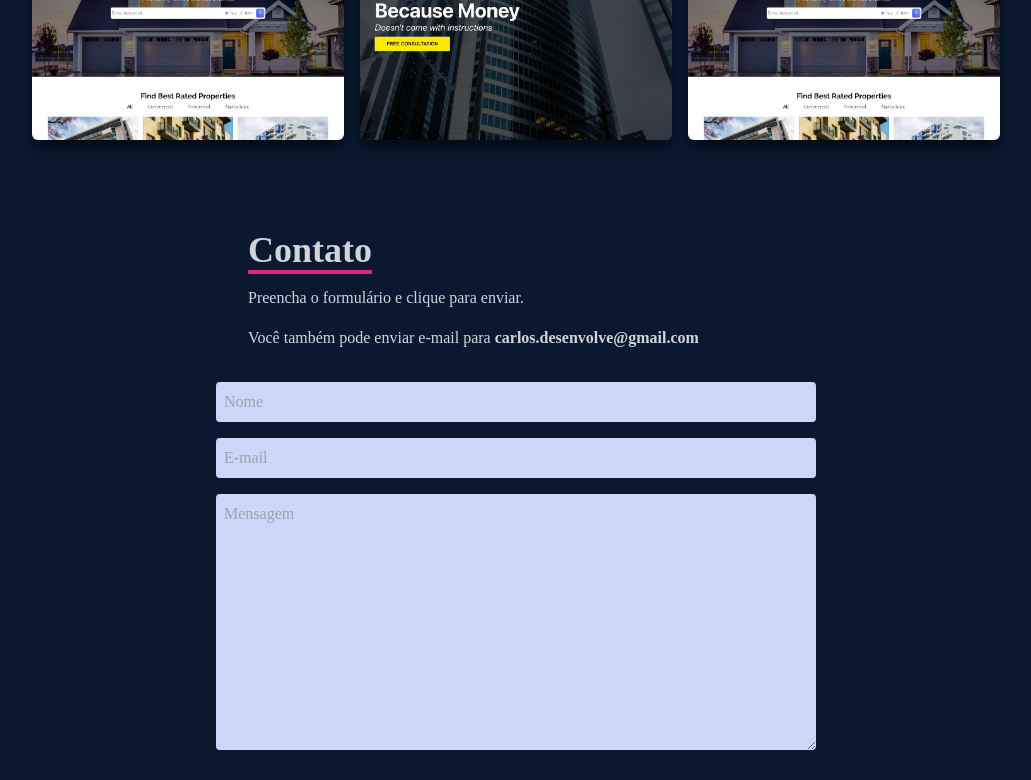
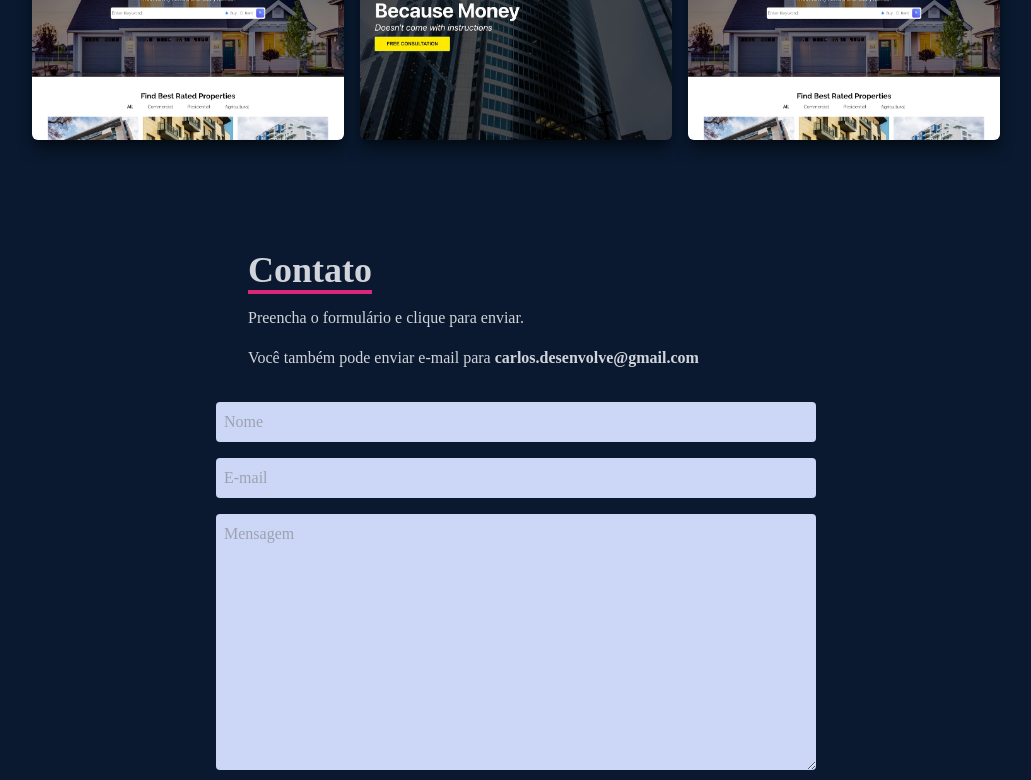
Before and after one commit to CarlosMeyer2021/portifolio, a React (Create React App) app: page / in a window 1280 px wide. Shown: the part 2680-3460 px from the top of the page, without its empty margins (124-1155 px from the left). Built offline with nearby package versions, Linux system fonts and the light colour scheme; no server answers.

Commit message:
portfolio v1.05

```diff
--- a/src/components/Contact.jsx
+++ b/src/components/Contact.jsx
@@ -73,7 +73,7 @@ const Contact = () => {
       )}
 
 
-      <form onSubmit={handleSubmit} method='POST' className='flex flex-col max-w-[600px] w-full pt-10 pb-20'>
+      <form onSubmit={handleSubmit} method='POST' className='flex flex-col max-w-[600px] w-full pt-20 pb-20'>
         <ToastContainer />
         <div className='p-8'>
           <p className='text-4xl font-bold inline border-b-4 border-pink-600 text-gray-300'>Contato</p>
--- a/src/components/Footer.jsx
+++ b/src/components/Footer.jsx
@@ -12,7 +12,7 @@ const Footer = () => {
     <div className='fixed w-full h-[80px] flex justify-center bottom-0 px-4 bg-[#0a192f] text-gray-300'>
 
       {/* Social icons */}
-      <div className='sm:flex fixed flex-row bottom-0 justify-between items-center w-full inline border-t-4 border-white lg:hidden pt-1 pb-1'>
+      <div className='sm:flex fixed flex-row bottom-0 justify-between items-center w-full inline border-t-4 border-white  lg:hidden pt-1 pb-1'>
 
         <ul className='flex items-end justify-center w-full '>
           <li className='w-[60px] h-[60px] flex justify-between items-center bg-blue-600 rounded-full'>
```
